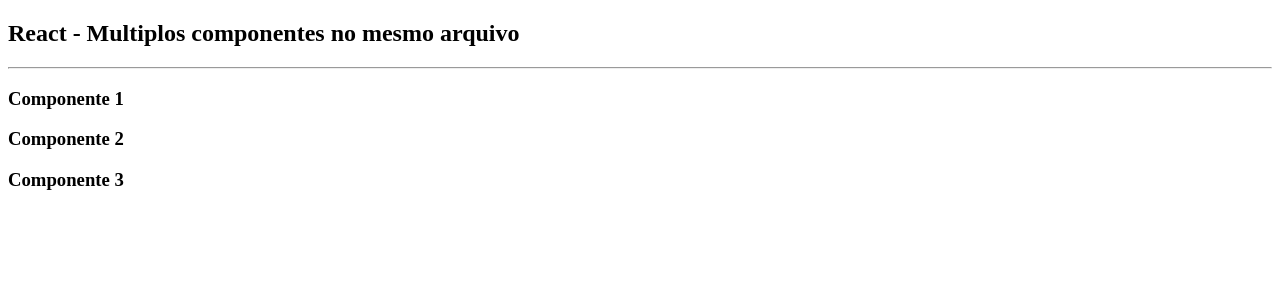
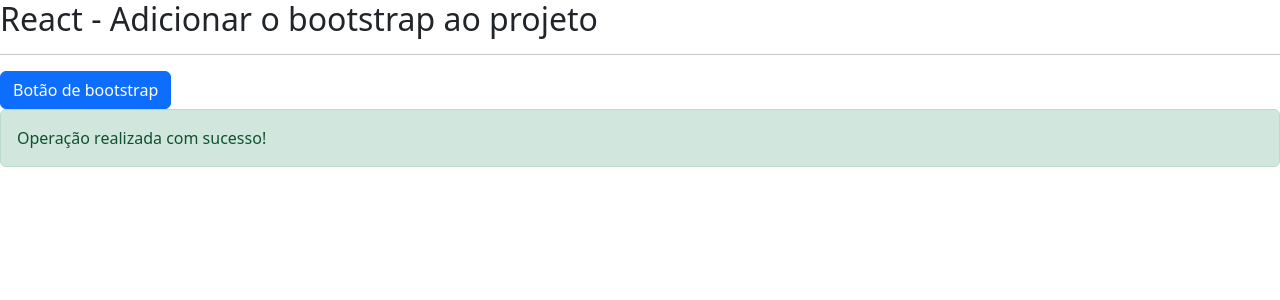
Before and after one commit to ABDALAZARD/react-componentes, a React (Create React App) app: page / in a window 1280 px wide. Shown: the top 300 px of the page. Built offline with nearby package versions, Linux system fonts and the light colour scheme.

Commit message:
Importa e instala bootstrap

```diff
--- a/package.json
+++ b/package.json
@@ -6,6 +6,7 @@
     "@testing-library/jest-dom": "^5.16.5",
     "@testing-library/react": "^13.4.0",
     "@testing-library/user-event": "^13.5.0",
+    "bootstrap": "^5.2.3",
     "react": "^18.2.0",
     "react-dom": "^18.2.0",
     "react-scripts": "5.0.1",
--- a/src/App.js
+++ b/src/App.js
@@ -1,14 +1,20 @@
 import React from 'react';
-import { Componente1, Componente2, Componente3 } from './componentes.jsx'
+
+//Importando bootstrap
+
+//npm install bootstrap
+//Adicionar as linhas no index.js
+//import 'bootstrap/dist/css/bootstrap.min.css'
+//import 'bootstrap/dist/js/bootstrap.bundle'
+
 export default function App() {
 
     return (
         <div>
-            <h2>React - Multiplos componentes no mesmo arquivo</h2>
+            <h2>React - Adicionar o bootstrap ao projeto</h2>
             <hr />
-            <Componente1 />
-            <Componente2 />
-            <Componente3 />
+            <a href="#" className='btn btn-primary'>Botão de bootstrap</a>
+            <div class="alert alert-success" role="alert">Operação realizada com sucesso!</div>
         </div>
     )
 }
--- a/src/componentes.jsx
+++ /dev/null
@@ -1,27 +0,0 @@
-import React from 'react'
-
-const Componente1 = () => {
-    return (
-        <div>
-            <h3>Componente 1</h3>
-        </div>
-    )
-}
-
-const Componente2 = () => {
-    return (
-        <div>
-            <h3>Componente 2</h3>
-        </div>
-    )
-}
-
-const Componente3 = () => {
-    return (
-        <div>
-            <h3>Componente 3</h3>
-        </div>
-    )
-}
-
-export {Componente1, Componente2, Componente3}
--- a/src/index.js
+++ b/src/index.js
@@ -1,5 +1,9 @@
+import ReactDOM from 'react-dom/client'
 import App from './App'
-import ReactDOM from 'react-dom/client'
+
+//Após npm install bootstrap, adicionar as próximas 2 linhas:
+import 'bootstrap/dist/css/bootstrap.min.css'
+import 'bootstrap/dist/js/bootstrap.bundle'
 
 const root = document.querySelector('#root')
 ReactDOM.createRoot(root).render(<App />)
```
Also changed, not shown: 1 other file (tests, documents, lock files or other folders).
